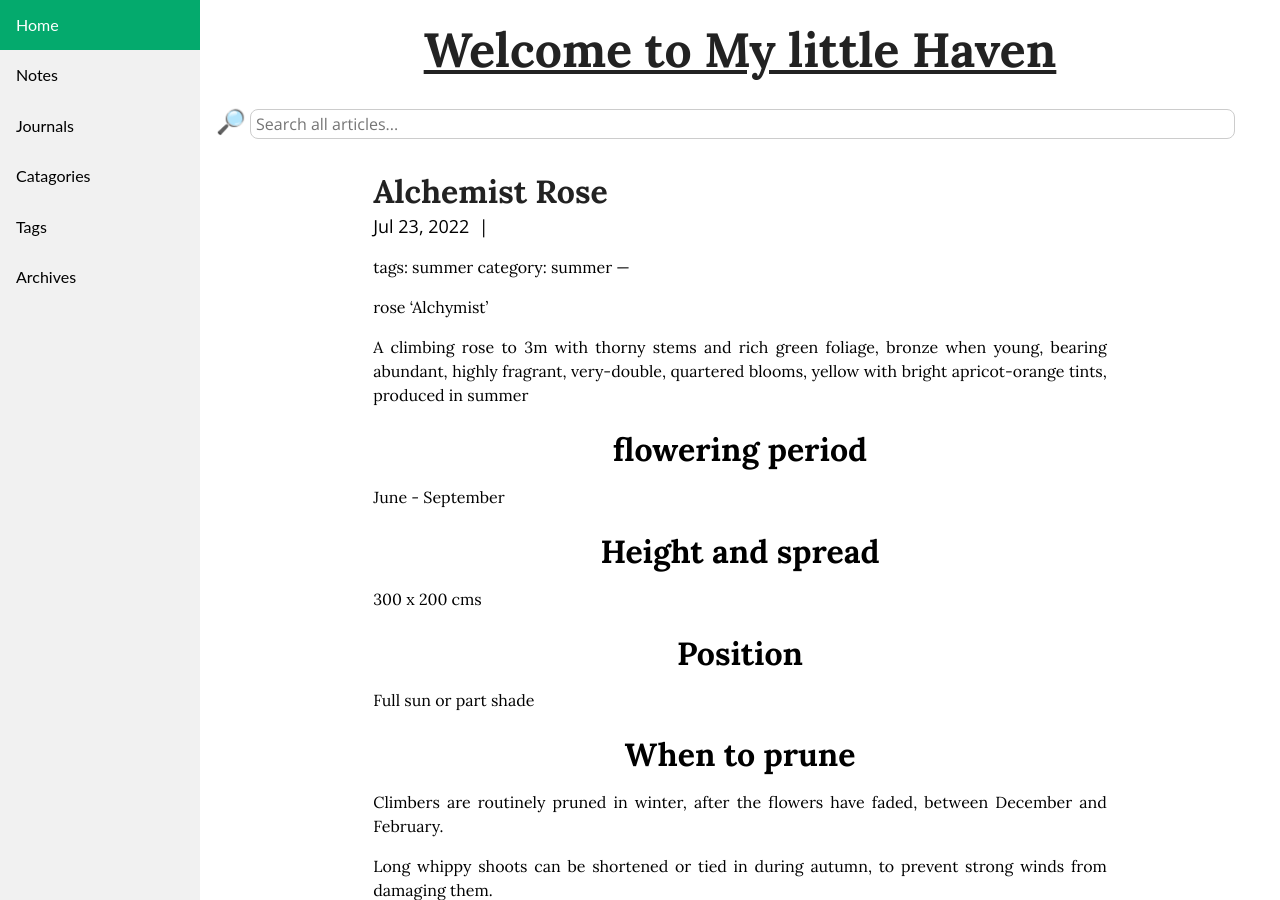
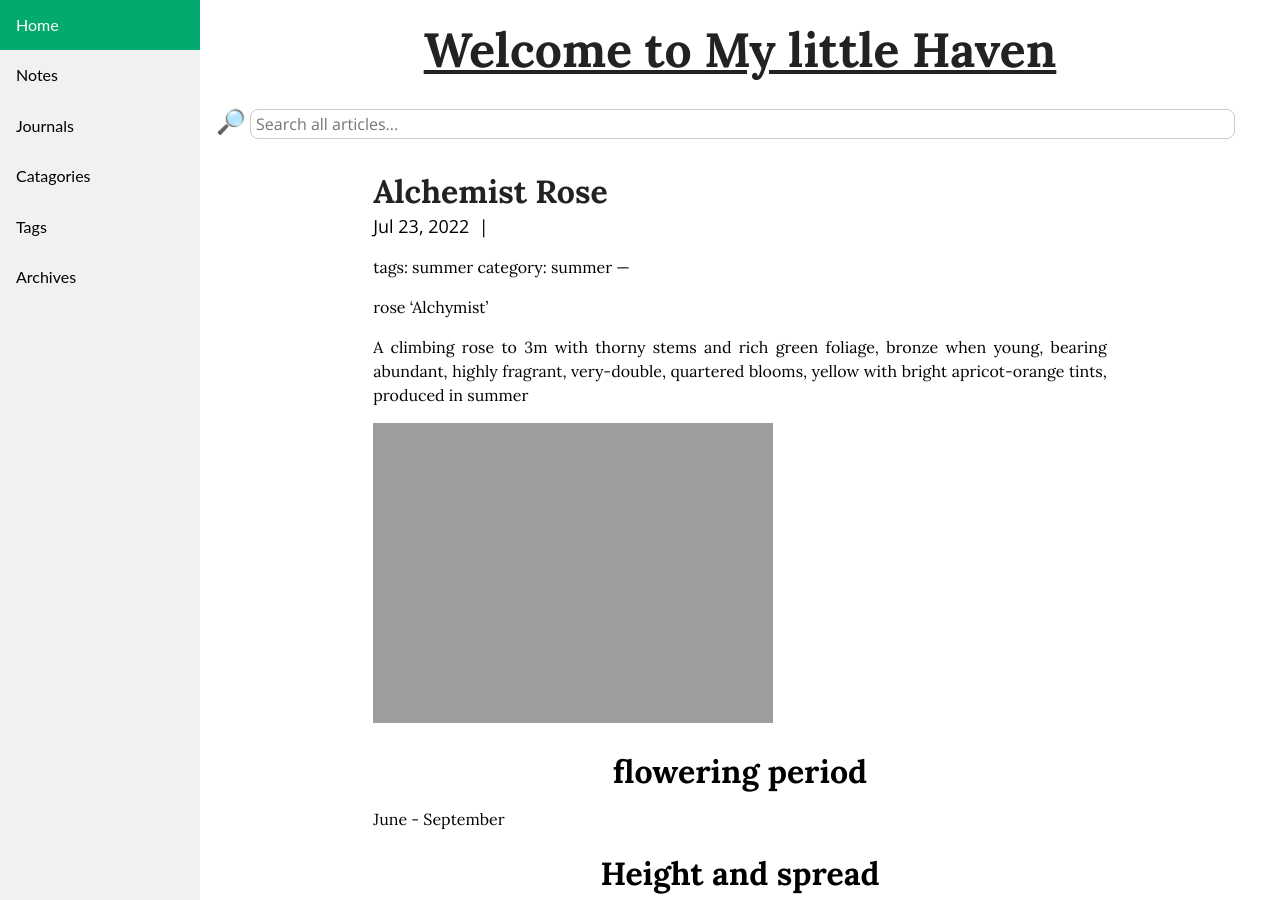
Before and after one commit to hooperman67/hooperman67.github.io, a Jekyll site: the page built from _posts/2022-07-23-alchemist-rose.md, in a window 1280 px wide and 900 px high. Built offline with Jekyll 4.4.1, drawn with Linux system fonts in a browser that asks for light colours; nearby versions of some CDN libraries.

Commit message:
Update 2022-07-23-alchemist-rose.md

```diff
--- a/_posts/2022-07-23-alchemist-rose.md
+++ b/_posts/2022-07-23-alchemist-rose.md
@@ -5,6 +5,8 @@ category: summer
 rose 'Alchymist'
 
 A climbing rose to 3m with thorny stems and rich green foliage, bronze when young, bearing abundant, highly fragrant, very-double, quartered blooms, yellow with bright apricot-orange tints, produced in summer
+
+<img class="pure-image-responsive" src="{{{site.url}}/assets/img/alchemist.jpg" alt="Rosa Alchemist"/>
 
 # flowering period
 
```
